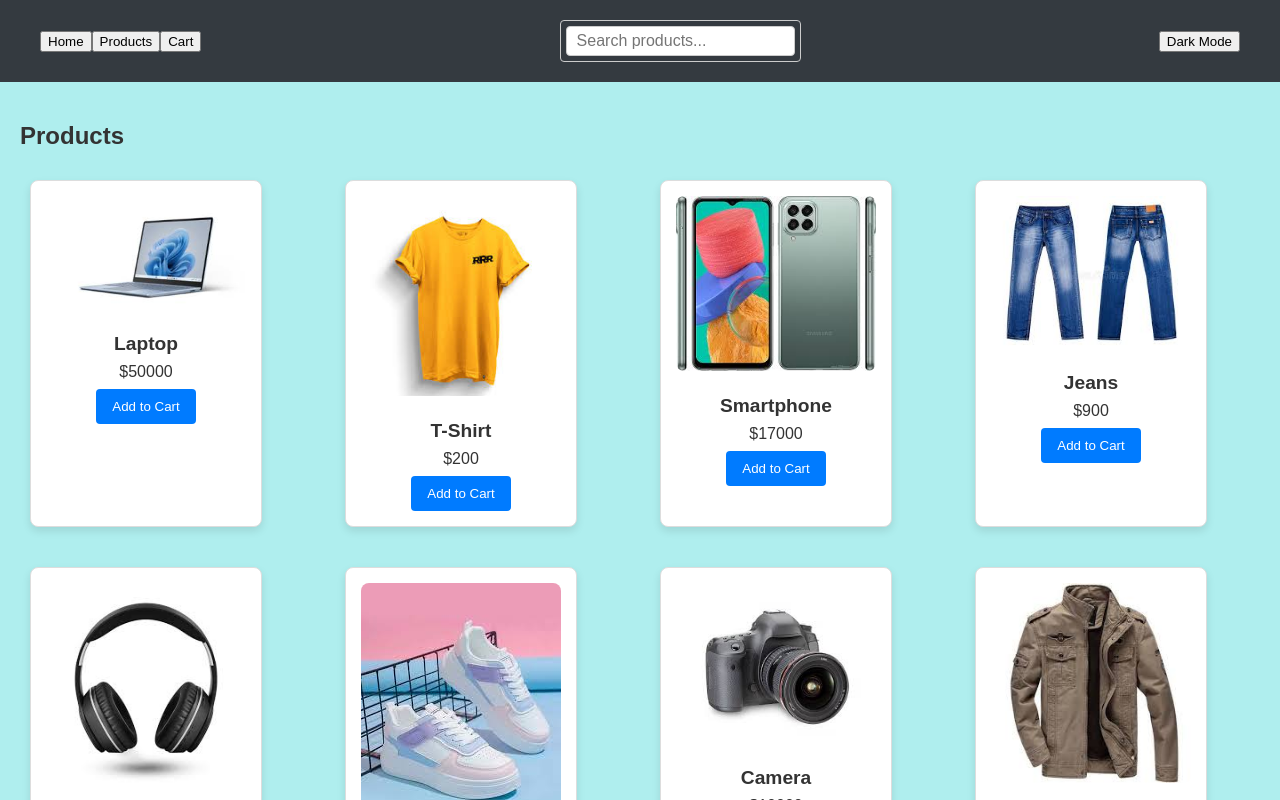
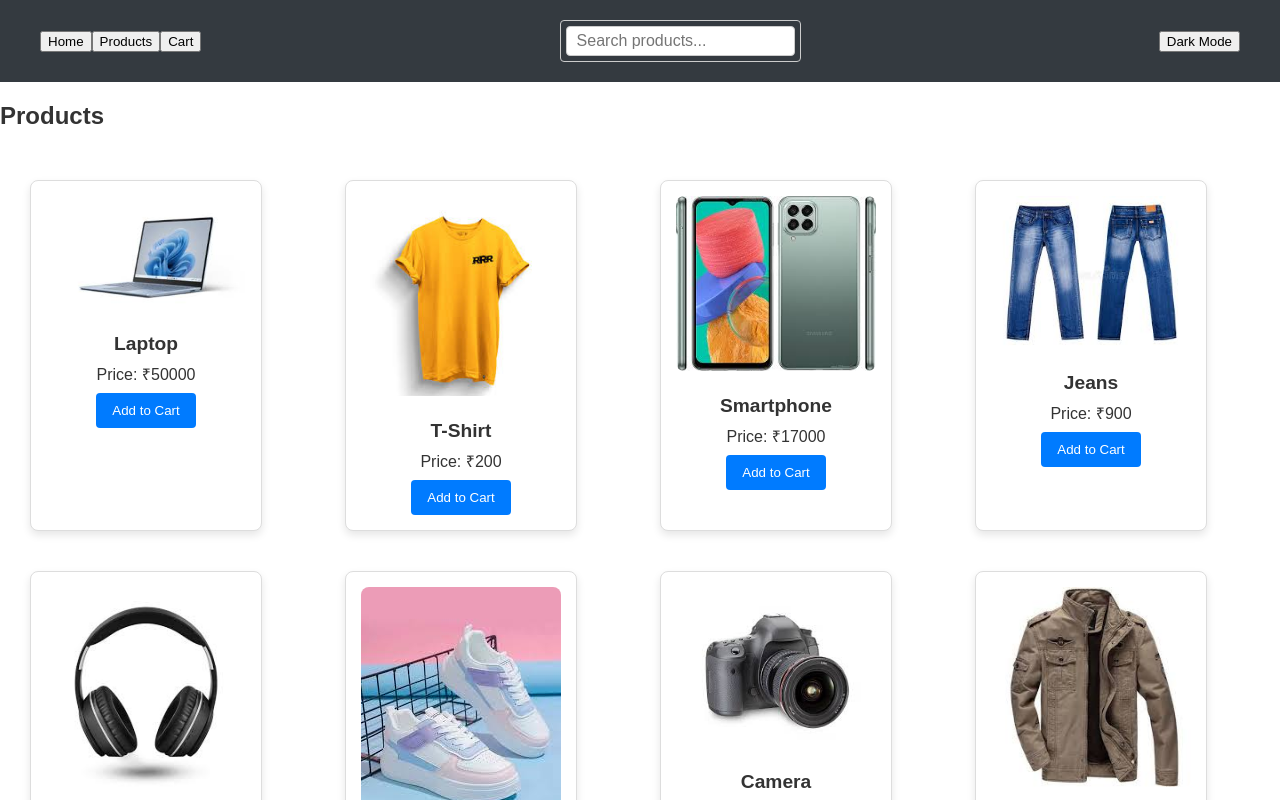
Before and after one commit to Nishinthaa/task-9-ziotaz, a React (Create React App) app: page / in a window 1280 px wide. Both pictures are taken after a click on the button "Products". Shown: the top 800 px of the page. Built offline with nearby package versions, Linux system fonts and the light colour scheme.

Commit message:
Update ProductList.js

```diff
--- a/src/pages/ProductList.js
+++ b/src/pages/ProductList.js
@@ -1,26 +1,22 @@
-// src/pages/ProductList.js
 import React from 'react';
 
+
 const ProductList = ({ products, addToCart, searchQuery, selectedCategory }) => {
-  // Filter products by category
-  const filteredProducts = selectedCategory
-    ? products.filter((product) => product.category === selectedCategory)
-    : products;
-
-  // Filter products by search query
-  const visibleProducts = filteredProducts.filter((product) =>
-    product.name.toLowerCase().includes(searchQuery.toLowerCase())
+  const filteredProducts = products.filter(
+    (product) =>
+      (!selectedCategory || product.category === selectedCategory) &&
+      product.name.toLowerCase().includes(searchQuery.toLowerCase())
   );
 
   return (
-    <div className="product-list">
+    <div className="products-page">
       <h2>Products</h2>
-      <div className="products">
-        {visibleProducts.map((product) => (
+      <div className="products-grid">
+        {filteredProducts.map((product) => (
           <div className="product-card" key={product.id}>
             <img src={product.image} alt={product.name} />
             <h3>{product.name}</h3>
-            <p>${product.price}</p>
+            <p>Price: ₹{product.price}</p>
             <button onClick={() => addToCart(product)}>Add to Cart</button>
           </div>
         ))}
```
